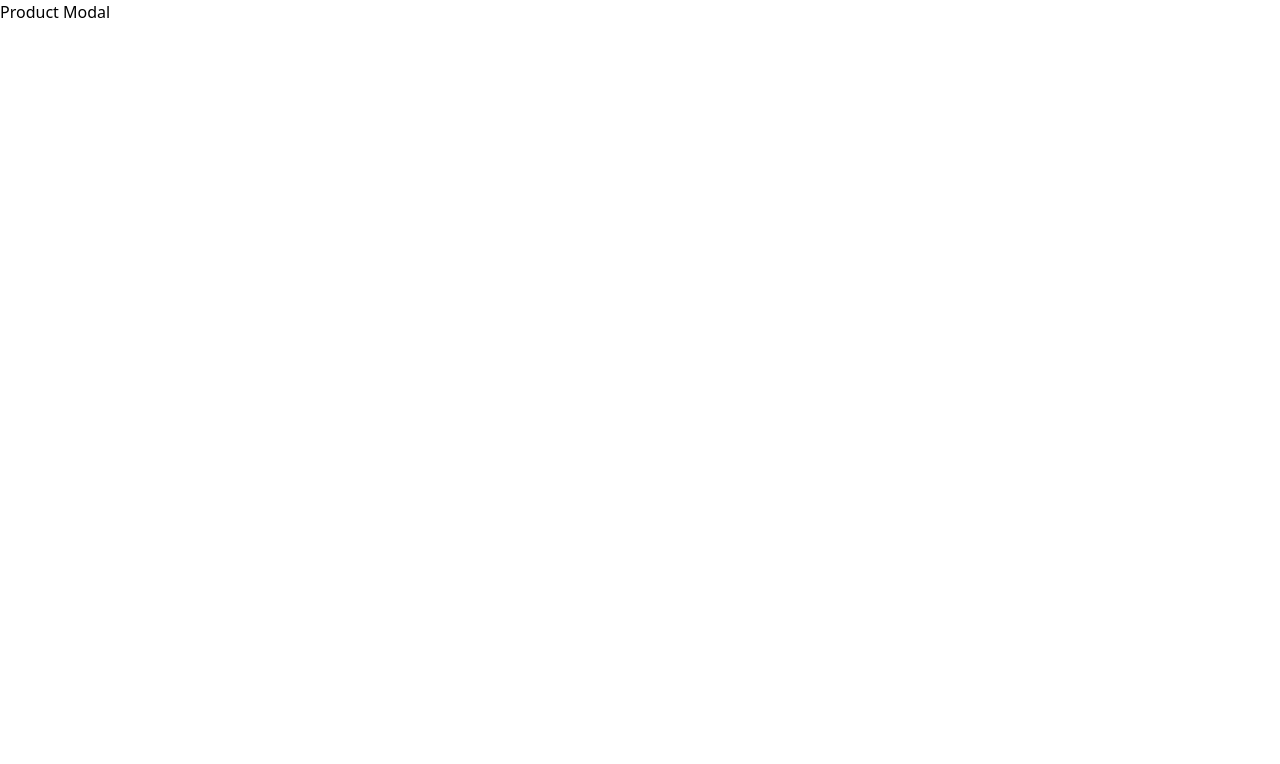
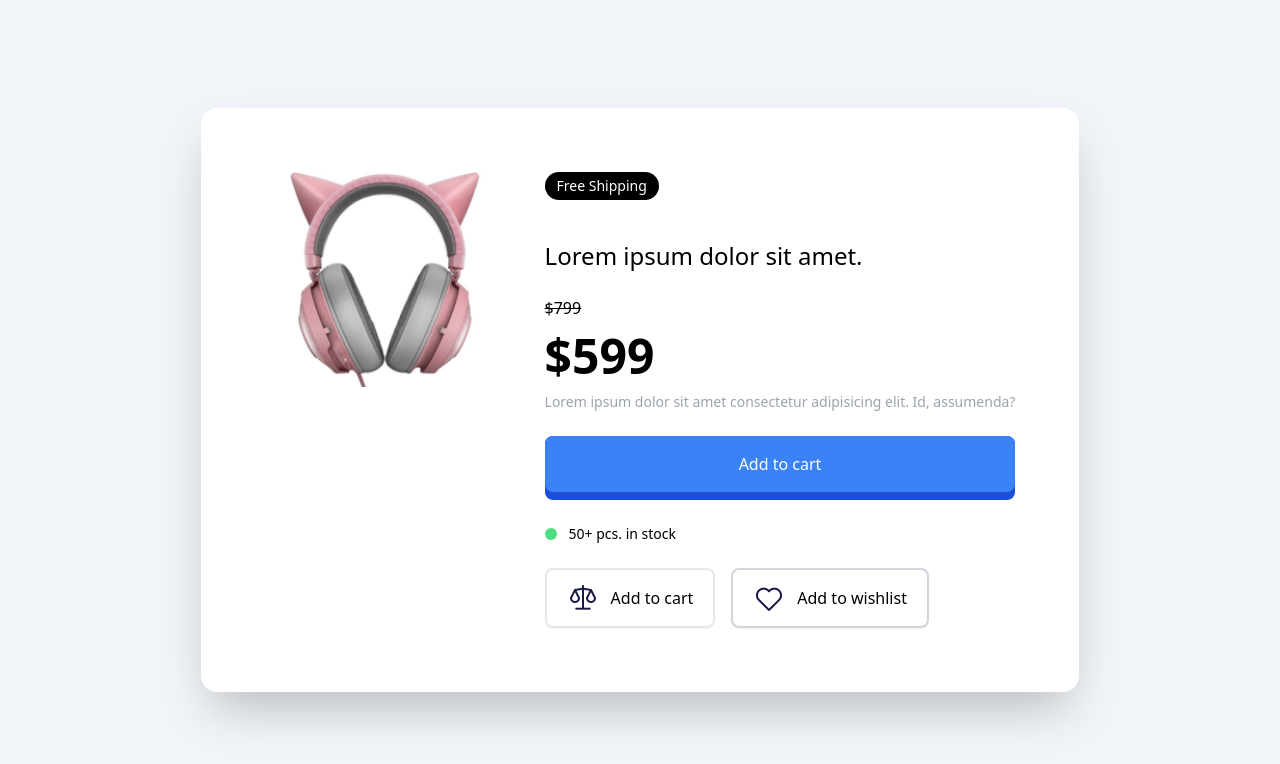
Before and after one commit to penn201500/tailwind-mini-projects, a plain HTML site: page product-modal/index.html in a window 1280 px wide. Drawn offline with nearby package versions, Linux system fonts and the light colour scheme.

Commit message:
implement product modal style

```diff
--- a/product-modal/index.html
+++ b/product-modal/index.html
@@ -9,6 +9,77 @@
         <title>Product Modal</title>
     </head>
     <body>
-        <h1>Product Modal</h1>
+        <div class="flex items-center justify-center min-h-screen bg-slate-100">
+            <!-- Card -->
+            <div
+                class="flex flex-col p-6 m-3 space-y-10 bg-white rounded-2xl shadow-2xl md:flex-row md:space-y-0 md:space-x-10 md:m-0 md:p-16">
+                <div>
+                    <!-- image -->
+                    <img
+                        src="images/headphone.png"
+                        alt=""
+                        class="mx-auto hover:scale-105 w-60 duration-200" />
+                </div>
+                <!-- content -->
+                <div class="flex flex-col space-y-6">
+                    <div class="flex flex-col mb-4 space-y-3 text-center md:text-left">
+                        <div>
+                            <div
+                                class="inline-block px-3 py-1 text-sm text-white bg-black rounded-full">
+                                Free Shipping
+                            </div>
+                        </div>
+                    </div>
+                    <!-- description -->
+                    <div class="text-2xl font-medium text-center md:text-left">
+                        Lorem ipsum dolor sit amet.
+                    </div>
+                    <!-- price -->
+                    <div class="flex flex-col mb-4 space-y-3 text-center md:text-left">
+                        <p class="line-through">$799</p>
+                        <p class="text-5xl font-bold">$599</p>
+                        <p class="text-sm font-light text-gray-400">
+                            Lorem ipsum dolor sit amet consectetur adipisicing elit. Id, assumenda?
+                        </p>
+                    </div>
+                    <!-- button group -->
+                    <div class="group">
+                        <button
+                            class="w-full transition-all duration-150 bg-blue-700 text-white border-b-8 border-b-blue-700 rounded-lg group-hover:border-t-8 group-hover:border-b-0 group-hover:bg-blue-700 group-hover:border-t-blue-700 group-hover:shadow-lg">
+                            <div
+                                class="px-8 py-4 duration-150 bg-blue-500 rounded-lg group-hover:bg-blue-700">
+                                Add to cart
+                            </div>
+                        </button>
+                    </div>
+                    <!-- stock -->
+                    <div class="flex items-center space-x-3 group">
+                        <div
+                            class="w-3 h-3 bg-green-400 rounded-full group-hover:animate-ping"></div>
+                        <div class="text-sm">50+ pcs. in stock</div>
+                    </div>
+                    <!-- bottom buttons -->
+                    <div class="flex flex-col space-y-4 md:space-y-0 md:space-x-4 md:flex-row">
+                        <button
+                            class="flex items-center justify-center py-3 px-5 space-x-3 border-2 border-gray-200 rounded-lg shadow-sm hover:bg-opacity-30 hover:shadow-lg hover:-translate-y-0.5">
+                            <img
+                                src="images/weight.png"
+                                alt=""
+                                class="w-8" />
+                            <span>Add to cart</span>
+                        </button>
+
+                        <button
+                            class="flex items-center justify-center py-3 px-5 space-x-3 border-2 border-gray-300 rounded-lg shadow-sm hover:bg-opacity-30 hover:shadow-lg hover:-translate-y-0.5 transition-all duration-150">
+                            <img
+                                src="images/heart.png"
+                                alt=""
+                                class="w-8" />
+                            <span>Add to wishlist</span>
+                        </button>
+                    </div>
+                </div>
+            </div>
+        </div>
     </body>
 </html>
```
